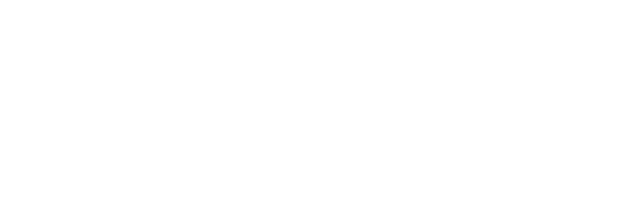
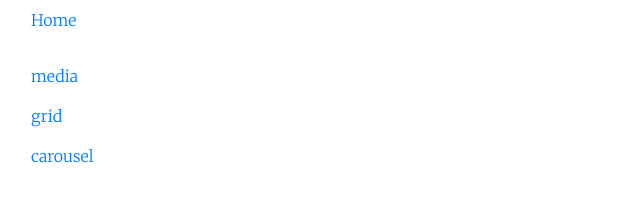
Before and after one commit to cipri-tom/diverahub, a plain HTML site: page index.html in a window 1280 px wide. Shown: the whole page, without its empty margins (0-640 px from the left). Drawn offline with Linux system fonts and the light colour scheme.

Commit message:
header html

```diff
--- a/index.html
+++ b/index.html
@@ -13,6 +13,16 @@
 </head>
 
 <body>
+  <header id="page-hero" class="site-header">
+    <nav class="container-fluid">
+      <a class="nav-item nav-link" href="#page-hero">Home</a>
+      <a class="nav-item nav-link" href="#page-multicolumn"></a>
+      <a class="nav-item nav-link" href="#page-media">media</a>
+      <a class="nav-item nav-link" href="#page-photogrid">grid</a>
+      <a class="nav-item nav-link" href="#page-carousel">carousel</a>
+
+    </nav>
+  </header>
 
 </body>
 
```
